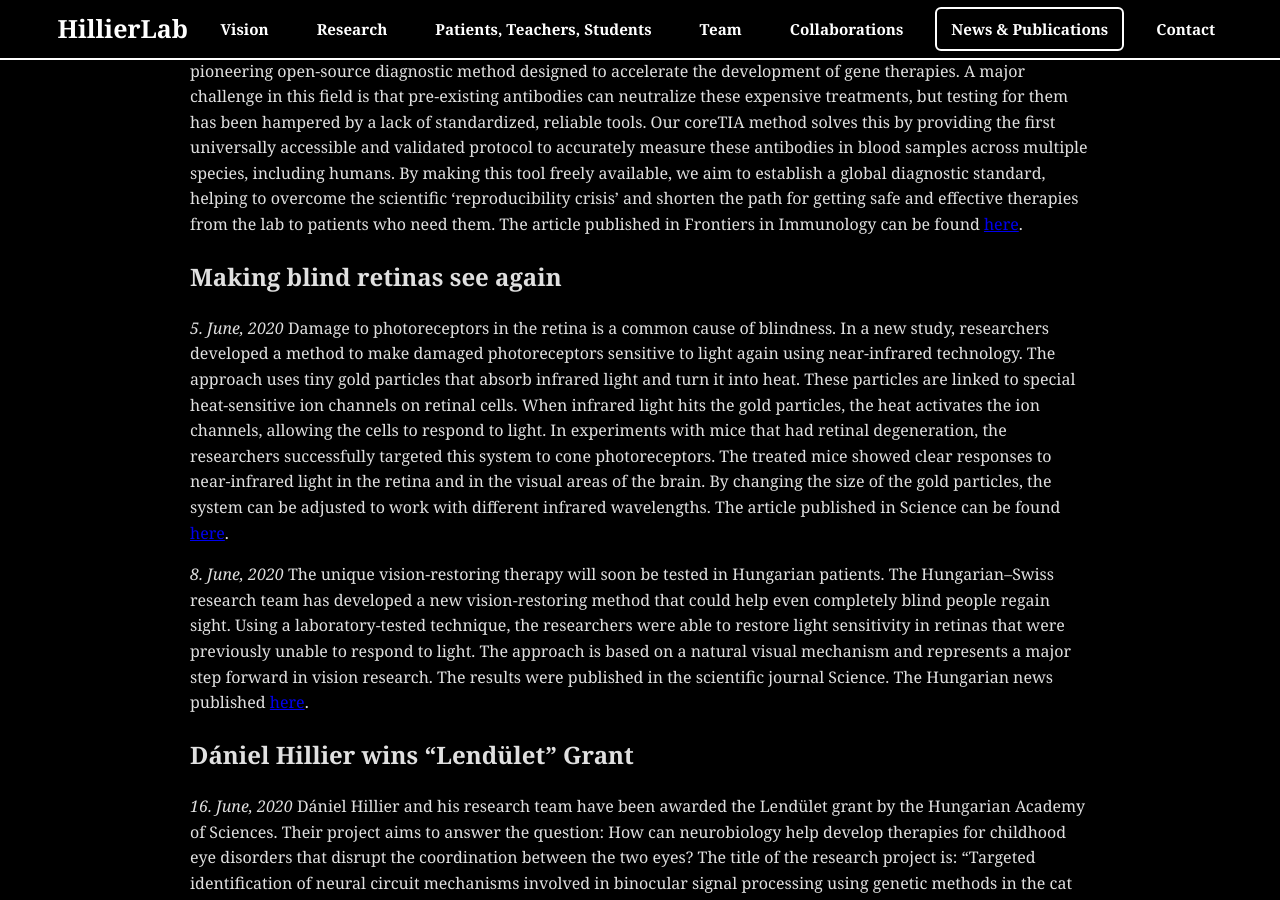
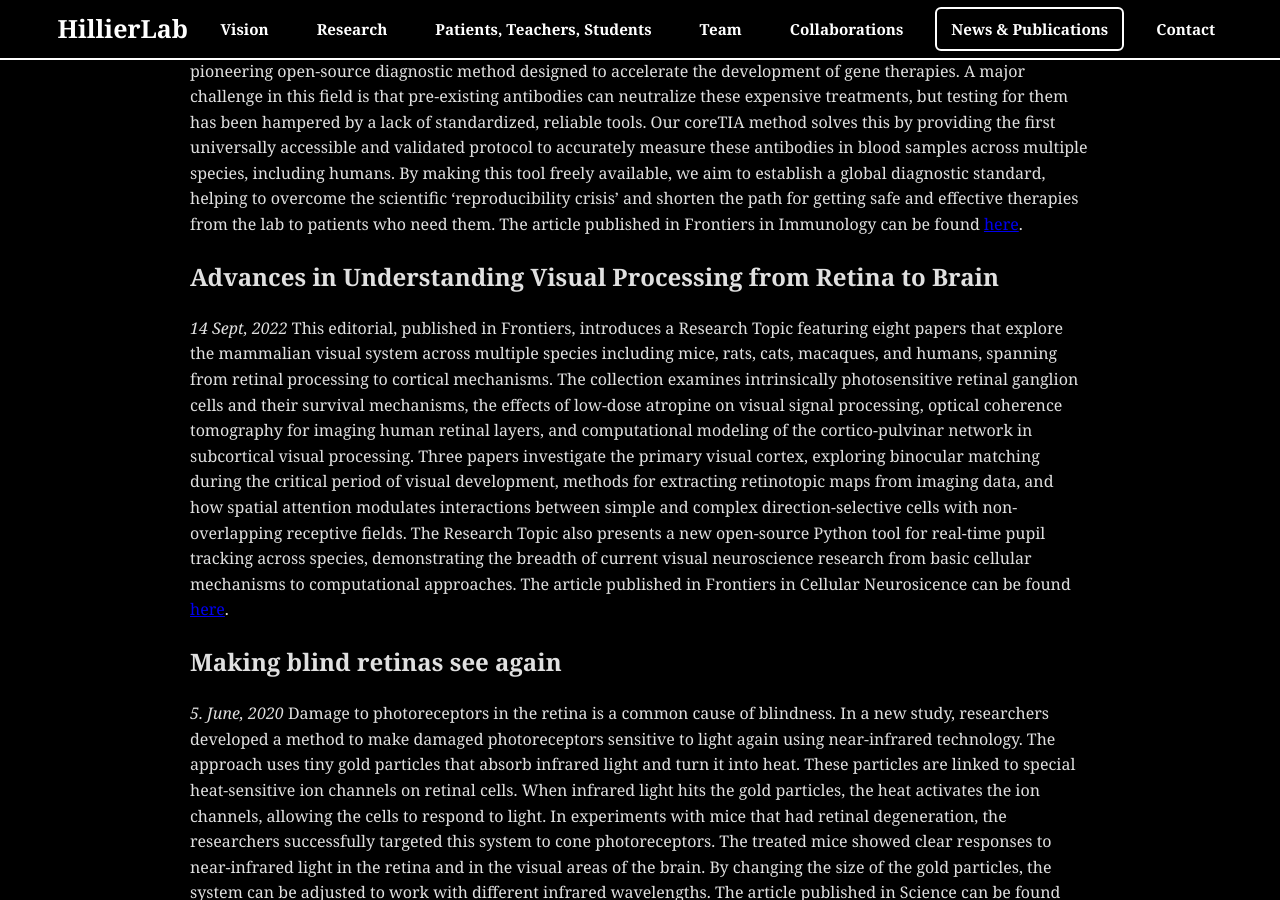
Before and after one commit to hillierlab/hillierlab.github.io, a Jekyll site: the page built from news-publications.md, in a window 1280 px wide and 900 px high, scrolled down 540 px. Built offline with Jekyll 4.4.1, drawn with Linux system fonts in a browser that asks for light colours.

Commit message:
Update news-publications.md

```diff
--- a/news-publications.md
+++ b/news-publications.md
@@ -13,6 +13,13 @@ The article published in Nature Gene Therapy can be found <a href="https://www.n
 *21 Aug, 2025*
 In a publication in the leading journal Frontiers in Immunology, our lab has introduced coreTIA, a pioneering open-source diagnostic method designed to accelerate the development of gene therapies. A major challenge in this field is that pre-existing antibodies can neutralize these expensive treatments, but testing for them has been hampered by a lack of standardized, reliable tools. Our coreTIA method solves this by providing the first universally accessible and validated protocol to accurately measure these antibodies in blood samples across multiple species, including humans. By making this tool freely available, we aim to establish a global diagnostic standard, helping to overcome the scientific 'reproducibility crisis' and shorten the path for getting safe and effective therapies from the lab to patients who need them.
 The article published in Frontiers in Immunology can be found <a href="https://www.frontiersin.org/journals/immunology/articles/10.3389/fimmu.2025.1623848/full"
+   target="_blank"
+   rel="noopener noreferrer">here</a>.
+
+## Advances in Understanding Visual Processing from Retina to Brain
+*14 Sept, 2022*
+This editorial, published in Frontiers, introduces a Research Topic featuring eight papers that explore the mammalian visual system across multiple species including mice, rats, cats, macaques, and humans, spanning from retinal processing to cortical mechanisms. The collection examines intrinsically photosensitive retinal ganglion cells and their survival mechanisms, the effects of low-dose atropine on visual signal processing, optical coherence tomography for imaging human retinal layers, and computational modeling of the cortico-pulvinar network in subcortical visual processing. Three papers investigate the primary visual cortex, exploring binocular matching during the critical period of visual development, methods for extracting retinotopic maps from imaging data, and how spatial attention modulates interactions between simple and complex direction-selective cells with non-overlapping receptive fields. The Research Topic also presents a new open-source Python tool for real-time pupil tracking across species, demonstrating the breadth of current visual neuroscience research from basic cellular mechanisms to computational approaches.
+The article published in Frontiers in Cellular Neurosicence can be found <a href="https://www.frontiersin.org/journals/cellular-neuroscience/articles/10.3389/fncel.2022.1018229/full"
    target="_blank"
    rel="noopener noreferrer">here</a>.
 
```
